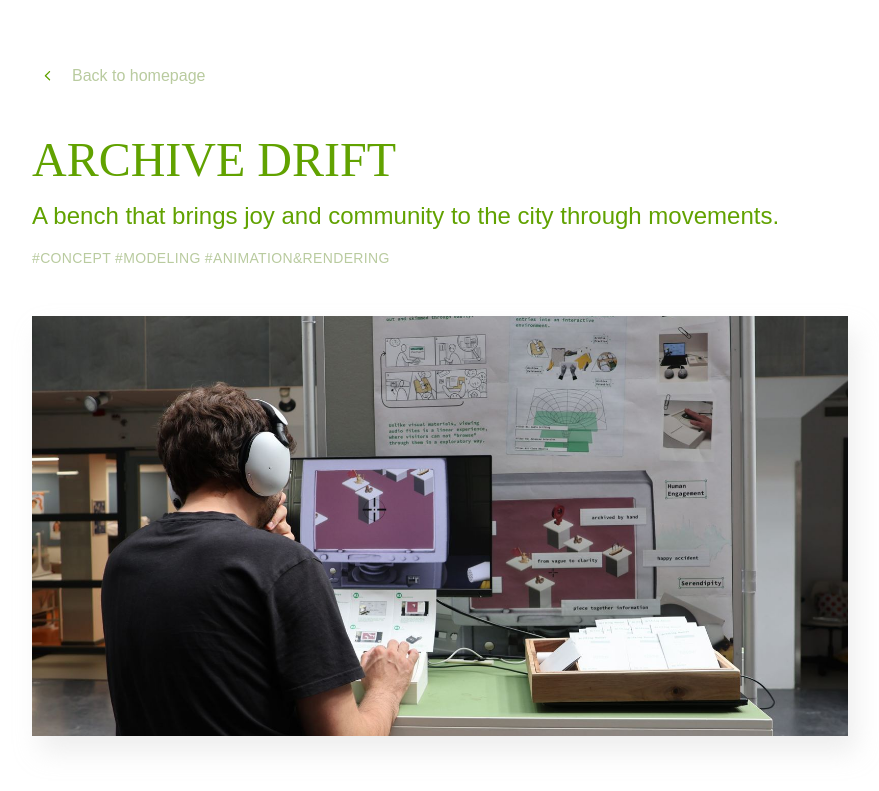
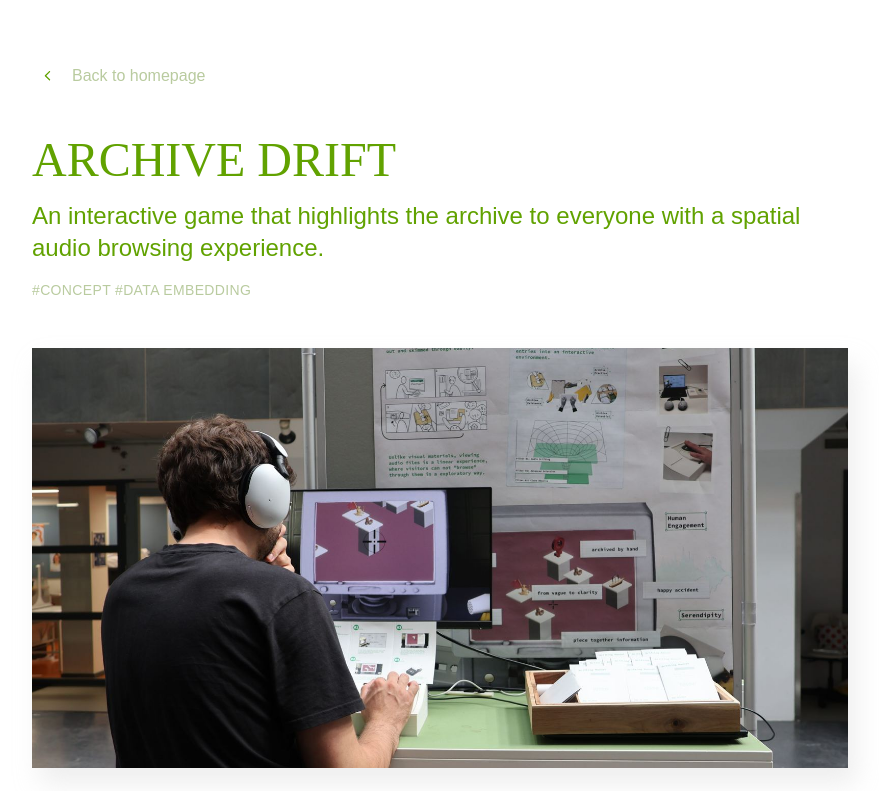
Before and after one commit to cindyzcmeng/webfolio, a React (Vite) app: page /projects/archive-drift in a window 1280 px wide. Shown: the top 791 px of the page, without its empty margins (200-1079 px from the left). Built offline with nearby package versions, Linux system fonts and the light colour scheme; a web font is replaced by a local one.

Commit message:
0.1.1 added project summaries

```diff
--- a/src/components/envelope/Pebble.tsx
+++ b/src/components/envelope/Pebble.tsx
@@ -168,7 +168,7 @@ export default function Pebble({
             </p>
             <p className="font-body text-sm leading-snug text-moss">{project.summary}</p>
             <p className="font-body text-xs uppercase leading-snug tracking-wide text-moss-muted">
-              {project.tags.map((tag) => `#${tag.replace(/\s+/g, "")}`).join(" ")}
+              {project.tags.map((tag) => `#${tag}`).join(" ")}
             </p>
           </div>
         </div>
--- a/src/components/resume/ProjectRow.tsx
+++ b/src/components/resume/ProjectRow.tsx
@@ -27,16 +27,16 @@ export default function ProjectRow({ project, reverse }: ProjectRowProps) {
       </div>
       <div className={`flex flex-1 flex-col gap-6 ${reverse ? "md:items-end md:text-right" : ""}`}>
         <div
-          className={`flex items-center gap-6 ${reverse ? "md:flex-row-reverse" : ""}`}
+          className={`flex items-stretch gap-6 ${reverse ? "md:flex-row-reverse" : ""}`}
         >
-          <span className="hidden h-24 w-1 shrink-0 bg-moss md:block" />
+          <span className="hidden w-1 shrink-0 bg-moss md:block" />
           <div className="flex flex-col gap-1">
             <h4 className="font-body text-2xl uppercase tracking-wide text-moss sm:text-3xl">
               {project.title}
             </h4>
             <p className="font-body text-lg text-moss sm:text-xl">{project.summary}</p>
             <p className="font-body text-sm uppercase tracking-wide text-moss-muted sm:text-base">
-              {project.tags.map((tag) => `#${tag.replace(/\s+/g, "")}`).join(" ")}
+              {project.tags.map((tag) => `#${tag}`).join(" ")}
             </p>
           </div>
         </div>
--- a/src/data/projects.ts
+++ b/src/data/projects.ts
@@ -21,11 +21,11 @@ export const projects: Project[] = [
   {
     slug: "archive-drift",
     title: "Archive Drift",
-    summary: "A bench that brings joy and community to the city through movements.",
-    tags: ["Concept", "Modeling", "Animation & Rendering"],
+    summary: "An interactive game that highlights the archive to everyone with a spatial audio browsing experience.",
+    tags: ["Concept", "Data Embedding"],
     cover: archiveDrift,
     image: archiveDriftImage,
-    description: placeholderSummary,
+    description: "Drawing on the serendipitous quality of the physical archive visit, \"Archive Drift\" is a spatial, game-like digital experience that maps audio entries into an interactive environment. ",
     overview: "Project overview placeholder — replace with the real brief for Archive Drift.",
     challenge: "Design challenge placeholder — what problem was this project solving?",
     research: "Research process placeholder — methods, interviews, or references used.",
@@ -35,11 +35,11 @@ export const projects: Project[] = [
   {
     slug: "this-to-me",
     title: "This, To me...",
-    summary: "A bench that brings joy and community to the city through movements.",
-    tags: ["Concept", "Modeling", "Animation & Rendering"],
+    summary: "A museum exploration tookit that encourages explorations and reflections.",
+    tags: ["User Research", "Concept", "Prototype"],
     cover: thisToMe,
     image: thisToMeImage,
-    description: placeholderSummary,
+    description: "The toolkit aims to encourages non-expert visitors to slow down, notice details, and reflect on the significance of an artwork. By providing a “cue”, it gives visitor a starting point, a scaffold, lowering the psychological pressure of interpreting.",
     overview: "Project overview placeholder — replace with the real brief for This, To me...",
     challenge: "Design challenge placeholder — what problem was this project solving?",
     research: "Research process placeholder — methods, interviews, or references used.",
@@ -49,11 +49,11 @@ export const projects: Project[] = [
   {
     slug: "learn-and-record",
     title: "Learn and Record",
-    summary: "A bench that brings joy and community to the city through movements.",
-    tags: ["Concept", "Modeling", "Animation & Rendering"],
+    summary: "A language learning APP powered by LLM that integrates Mandarin learning with daily life.",
+    tags: ["User Research", "UI/UX", "LLM"],
     cover: learnAndRecord,
     image: learnAndRecordImage,
-    description: placeholderSummary,
+    description: "Mandarin learners are facing difficulty trying to apply classroom Chinese to real life. By providing learning material tailored to each student\’s need, L&R help students learn Chinese that fits seamlessly into their daily life.",
     overview: "Project overview placeholder — replace with the real brief for Learn and Record.",
     challenge: "Design challenge placeholder — what problem was this project solving?",
     research: "Research process placeholder — methods, interviews, or references used.",
@@ -63,11 +63,11 @@ export const projects: Project[] = [
   {
     slug: "bancall",
     title: "Bancall",
-    summary: "A bench that brings joy and community to the city through movements.",
+    summary: "A bench that brings vitality to a newly established neighborhood through movement.",
     tags: ["Concept", "Modeling", "Animation & Rendering"],
     cover: bancall,
     image: bancallImage,
-    description: placeholderSummary,
+    description: "Inspired by The Seine, the interactive bench mimics the movement of floating through its spherical bottom, providing an unbalanced feeling to whoever sits on it. This simple movement will provoke fun and vitality, and also bring the citizens of Vitry together. As people sit on the bench, their interactions will ripple through each other, just like waves in water.",
     overview: "Project overview placeholder — replace with the real brief for Bancall.",
     challenge: "Design challenge placeholder — what problem was this project solving?",
     research: "Research process placeholder — methods, interviews, or references used.",
@@ -77,11 +77,11 @@ export const projects: Project[] = [
   {
     slug: "barista",
     title: "Barista",
-    summary: "A bench that brings joy and community to the city through movements.",
-    tags: ["Concept", "Modeling", "Animation & Rendering"],
+    summary: "A smart coffee scale that aids beginners while balancing guidance and autonomy.",
+    tags: ["Concept", "Prototype", "User Research"],
     cover: barista,
     image: baristaImage,
-    description: placeholderSummary,
+    description: "Barista is an intelligent guided pour-over coffee scale, providing a process-oriented and systematic hand-brewing coffee experience, so that novices or those who are eager to experiment with different types and flavors of coffee can operate it with ease and enjoy high-quality coffee. By using audio and visual cues instead of traditional digital cues, Barista enables users to understand the coffee brewing process more intuitively.",
     overview: "Project overview placeholder — replace with the real brief for Barista.",
     challenge: "Design challenge placeholder — what problem was this project solving?",
     research: "Research process placeholder — methods, interviews, or references used.",
@@ -91,11 +91,11 @@ export const projects: Project[] = [
   {
     slug: "stampuzzle",
     title: "StamPuzzle",
-    summary: "A bench that brings joy and community to the city through movements.",
-    tags: ["Concept", "Modeling", "Animation & Rendering"],
+    summary: "A creative tool designed to reduce fear of messing up when painting for children who lack confidence.",
+    tags: ["Concept", "Prototype", "User Research"],
     cover: stampuzzle,
     image: stampuzzleImage,
-    description: placeholderSummary,
+    description: "StamPuzzle is a guided creative tool that provides space for \"trial and error\". It combines the advantages of block puzzles and stamps, aiming to provide a new, yet cognitive way of creation for children. Its ease of use can reduce the child's \"fear\" of painting due to a lack of confidence, courage, and skill to draw.",
     overview: "Project overview placeholder — replace with the real brief for StamPuzzle.",
     challenge: "Design challenge placeholder — what problem was this project solving?",
     research: "Research process placeholder — methods, interviews, or references used.",
--- a/src/pages/ProjectDetailPage.tsx
+++ b/src/pages/ProjectDetailPage.tsx
@@ -61,7 +61,7 @@ export default function ProjectDetailPage({ overlay = false }: ProjectDetailPage
         <h1 className="font-heading text-4xl uppercase text-moss sm:text-5xl">{project.title}</h1>
         <p className="font-body text-xl text-moss sm:text-2xl">{project.summary}</p>
         <p className="font-body text-sm uppercase tracking-wide text-moss-muted">
-          {project.tags.map((tag) => `#${tag.replace(/\s+/g, "")}`).join(" ")}
+          {project.tags.map((tag) => `#${tag}`).join(" ")}
         </p>
       </header>
 
```
Also changed, not shown: 1 other file (tests, documents, lock files or other folders).
